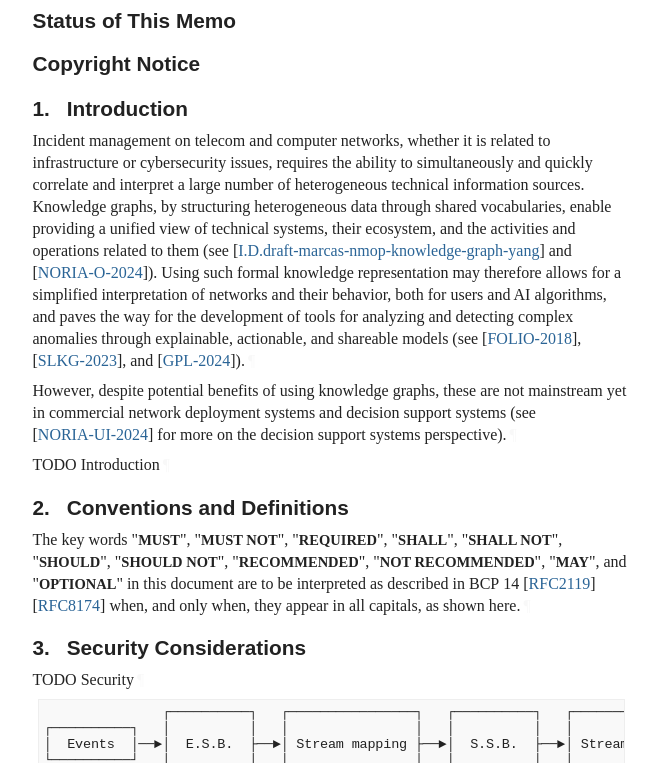
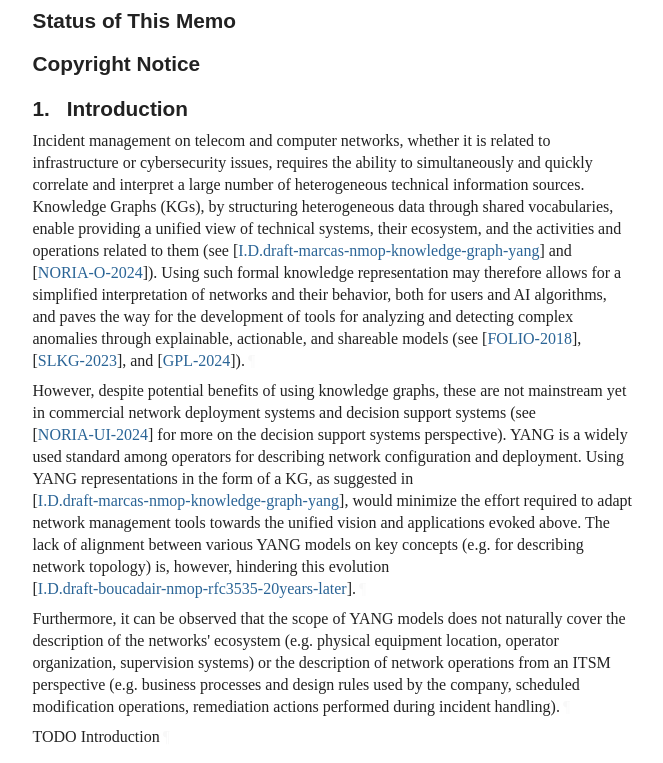
Before and after one commit to GenEars/draft-tailhardat-nmop-incident-management-noria, a plain HTML site: page draft-tailhardat-nmop-incident-management-noria.html in a window 1280 px wide. Shown: the part 480-1243 px from the top of the page, without its empty margins (92-755 px from the left). Drawn offline with Linux system fonts and the light colour scheme; a web font is replaced by a local one.

Commit message:
Script updating gh-pages from b3da704. [ci skip]

```diff
--- a/draft-tailhardat-nmop-incident-management-noria.html
+++ b/draft-tailhardat-nmop-incident-management-noria.html
@@ -1163,11 +1163,15 @@ svg :is([fill="white"], [fill^="#fff"]) {
 <a href="#section-1" class="section-number selfRef">1. </a><a href="#name-introduction" class="section-name selfRef">Introduction</a>
       </h2>
 <p id="section-1-1">Incident management on telecom and computer networks, whether it is related to infrastructure or cybersecurity issues, requires the ability to simultaneously and quickly correlate and interpret a large number of heterogeneous technical information sources.
-Knowledge graphs, by structuring heterogeneous data through shared vocabularies, enable providing a unified view of technical systems,
+Knowledge Graphs (KGs), by structuring heterogeneous data through shared vocabularies, enable providing a unified view of technical systems,
 their ecosystem, and the activities and operations related to them (see <span>[<a href="#I.D.draft-marcas-nmop-knowledge-graph-yang" class="cite xref">I.D.draft-marcas-nmop-knowledge-graph-yang</a>]</span> and <span>[<a href="#NORIA-O-2024" class="cite xref">NORIA-O-2024</a>]</span>).
 Using such formal knowledge representation may therefore allows for a simplified interpretation of networks and their behavior, both for users and AI algorithms, and paves the way for the development of tools for analyzing and detecting complex anomalies through explainable, actionable, and shareable models (see <span>[<a href="#FOLIO-2018" class="cite xref">FOLIO-2018</a>]</span>, <span>[<a href="#SLKG-2023" class="cite xref">SLKG-2023</a>]</span>, and <span>[<a href="#GPL-2024" class="cite xref">GPL-2024</a>]</span>).<a href="#section-1-1" class="pilcrow">¶</a></p>
-<p id="section-1-2">However, despite potential benefits of using knowledge graphs, these are not mainstream yet in commercial network deployment systems and decision support systems (see <span>[<a href="#NORIA-UI-2024" class="cite xref">NORIA-UI-2024</a>]</span> for more on the decision support systems perspective).<a href="#section-1-2" class="pilcrow">¶</a></p>
-<p id="section-1-3">TODO Introduction<a href="#section-1-3" class="pilcrow">¶</a></p>
+<p id="section-1-2">However, despite potential benefits of using knowledge graphs, these are not mainstream yet in commercial network deployment systems and decision support systems (see <span>[<a href="#NORIA-UI-2024" class="cite xref">NORIA-UI-2024</a>]</span> for more on the decision support systems perspective).
+YANG is a widely used standard among operators for describing network configuration and deployment.
+Using YANG representations in the form of a KG, as suggested in <span>[<a href="#I.D.draft-marcas-nmop-knowledge-graph-yang" class="cite xref">I.D.draft-marcas-nmop-knowledge-graph-yang</a>]</span>, would minimize the effort required to adapt network management tools towards the unified vision and applications evoked above.
+The lack of alignment between various YANG models on key concepts (e.g. for describing network topology) is, however, hindering this evolution <span>[<a href="#I.D.draft-boucadair-nmop-rfc3535-20years-later" class="cite xref">I.D.draft-boucadair-nmop-rfc3535-20years-later</a>]</span>.<a href="#section-1-2" class="pilcrow">¶</a></p>
+<p id="section-1-3">Furthermore, it can be observed that the scope of YANG models does not naturally cover the description of the networks' ecosystem (e.g. physical equipment location, operator organization, supervision systems) or the description of network operations from an ITSM perspective (e.g. business processes and design rules used by the company, scheduled modification operations, remediation actions performed during incident handling).<a href="#section-1-3" class="pilcrow">¶</a></p>
+<p id="section-1-4">TODO Introduction<a href="#section-1-4" class="pilcrow">¶</a></p>
 </section>
 </div>
 <div id="conventions-and-definitions">
@@ -1397,6 +1401,10 @@ access policy   ┌───────┐
         <dd>
 <span class="refAuthor">Tailhardat, L.</span>, <span class="refAuthor">Stach, B.</span>, <span class="refAuthor">Chabot, Y.</span>, and <span class="refAuthor">R. Troncy</span>, <span class="refTitle">"Graphameleon: Relational Learning and Anomaly Detection on Web Navigation Traces Captured as Knowledge Graphs"</span>, <time datetime="2024" class="refDate">2024</time>, <span>&lt;<a href="https://doi.org/10.1145/3589335.3651447">https://doi.org/10.1145/3589335.3651447</a>&gt;</span>. </dd>
 <dd class="break"></dd>
+<dt id="I.D.draft-boucadair-nmop-rfc3535-20years-later">[I.D.draft-boucadair-nmop-rfc3535-20years-later]</dt>
+        <dd>
+<span class="refAuthor">Boucadair, M.</span>, <span class="refAuthor">Contreras, L. M.</span>, <span class="refAuthor">Dios, O. G. de.</span>, <span class="refAuthor">Graf, T.</span>, and <span class="refAuthor">R. Rahman</span>, <span class="refTitle">"RFC 3535, 20 Years Later: An Update of Operators Requirements on Network Management Protocols and Modelling"</span>, <span class="refContent">Work in Progress</span>, <span class="seriesInfo">Internet-Draft, draft-boucadair-nmop-rfc3535-20years-later-04</span>, <time datetime="2024-07" class="refDate">July 2024</time>, <span>&lt;<a href="https://datatracker.ietf.org/doc/draft-boucadair-nmop-rfc3535-20years-later/">https://datatracker.ietf.org/doc/draft-boucadair-nmop-rfc3535-20years-later/</a>&gt;</span>. </dd>
+<dd class="break"></dd>
 <dt id="I.D.draft-marcas-nmop-knowledge-graph-yang">[I.D.draft-marcas-nmop-knowledge-graph-yang]</dt>
         <dd>
 <span class="refAuthor">Martinez-Casanueva, I.D.</span> and <span class="refAuthor">L. Cabanillas</span>, <span class="refTitle">"Knowledge Graphs for YANG-based Network Management"</span>, <span class="refContent">Work in Progress</span>, <span class="seriesInfo">Internet-Draft, draft-marcas-nmop-knowledge-graph-yang-03</span>, <time datetime="2024-07" class="refDate">July 2024</time>, <span>&lt;<a href="https://datatracker.ietf.org/doc/draft-marcas-nmop-knowledge-graph-yang/">https://datatracker.ietf.org/doc/draft-marcas-nmop-knowledge-graph-yang/</a>&gt;</span>. </dd>
```
Also changed, not shown: draft-tailhardat-nmop-incident-management-noria.txt.
